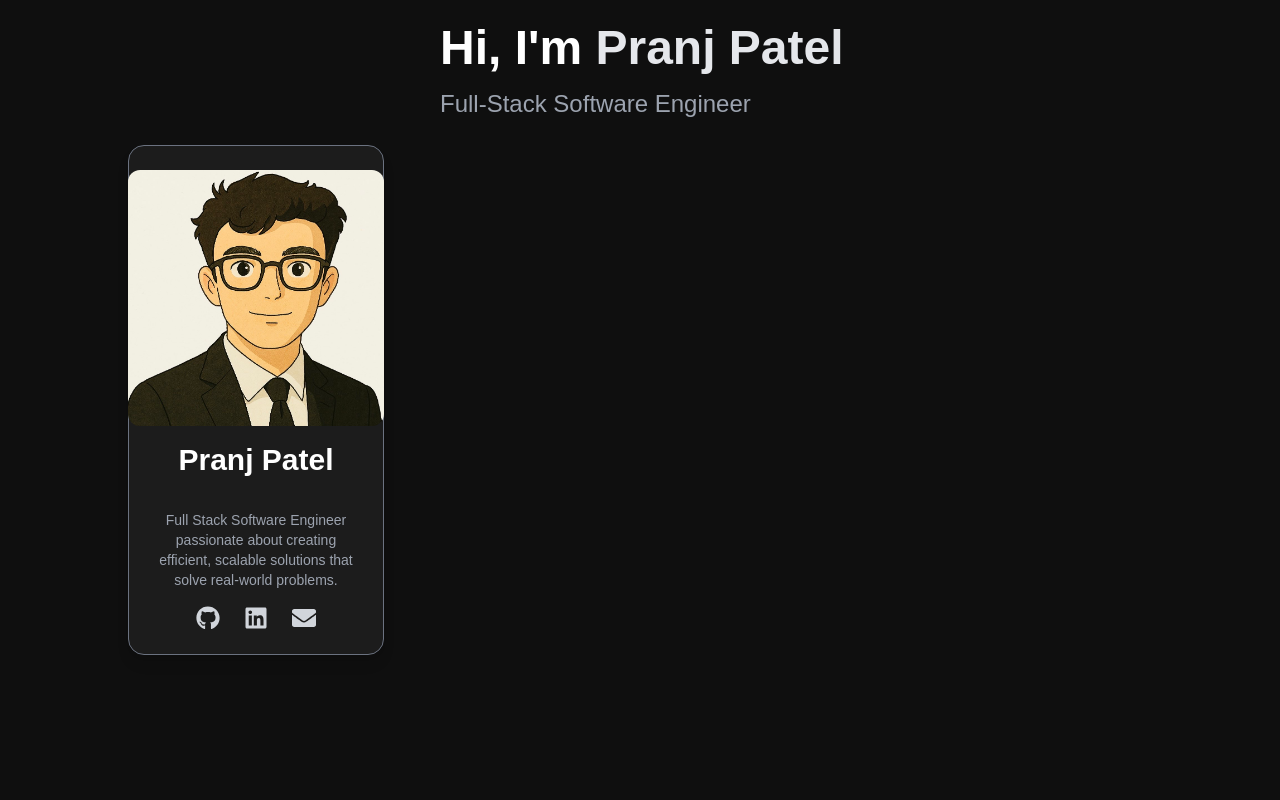
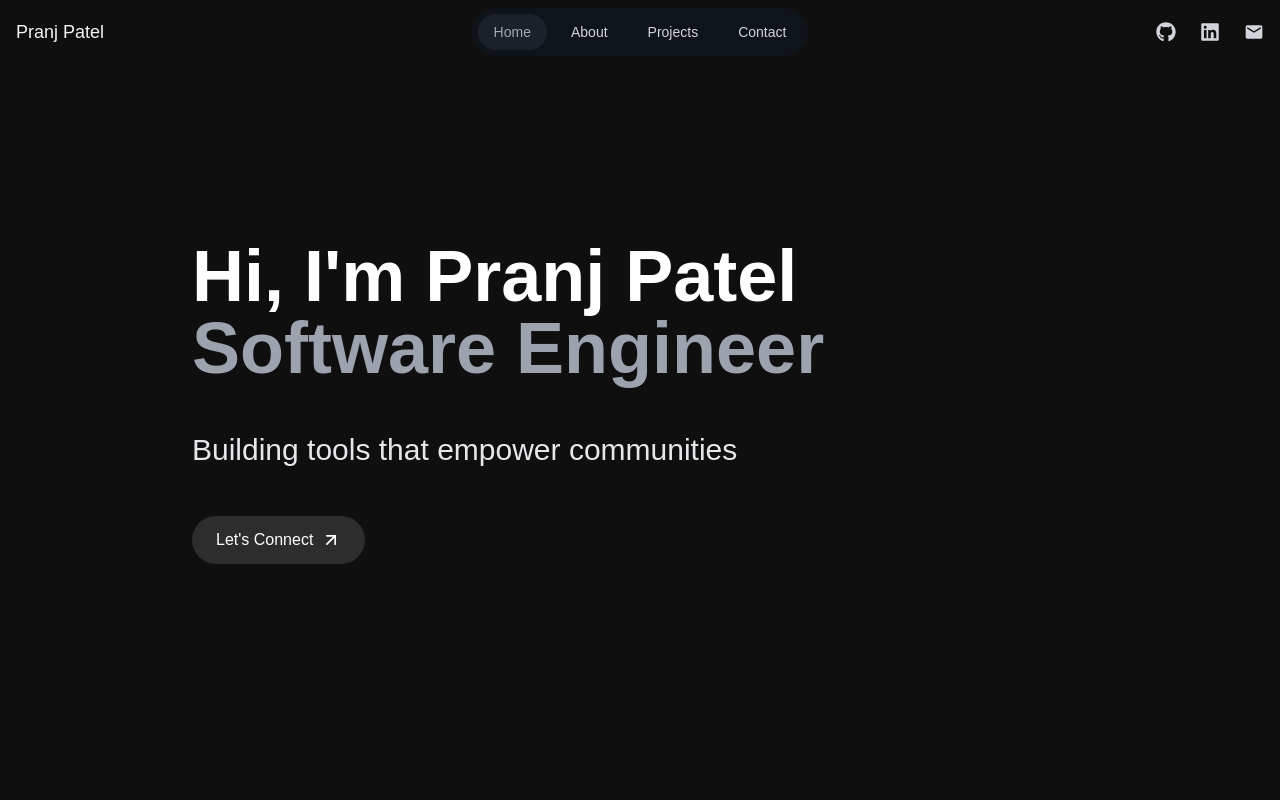
Before and after one commit to Ppatel122/Portfolio, a Next.js app: page / in a window 1280 px wide. Shown: the top 800 px of the page. Built offline with nearby package versions, Linux system fonts and the light colour scheme.

Commit message:
Worked on Landing Screen

```diff
--- a/package.json
+++ b/package.json
@@ -11,13 +11,16 @@
   "dependencies": {
     "@react-three/drei": "^10.0.0",
     "@react-three/fiber": "^9.0.4",
+    "@tsparticles/react": "^3.0.0",
     "@types/three": "^0.173.0",
     "framer-motion": "^12.4.7",
     "next": "15.1.7",
     "react": "^19.0.0",
     "react-dom": "^19.0.0",
     "react-icons": "^5.5.0",
-    "three": "^0.173.0"
+    "react-tsparticles": "^2.12.2",
+    "three": "^0.173.0",
+    "tsparticles": "^3.8.1"
   },
   "devDependencies": {
     "postcss": "^8",
--- a/src/app/components/LandingScreen.jsx
+++ b/src/app/components/LandingScreen.jsx
@@ -1,60 +1,51 @@
 "use client";
 import { motion } from "framer-motion";
-import Image from "next/image";
-import { FaGithub, FaLinkedin, FaEnvelope } from "react-icons/fa";
+import Link from "next/link";
+import { FiArrowUpRight } from "react-icons/fi";
 
 export default function LandingScreen() {
   return (
-    <div className="flex justify-center items-start h-screen overflow-hidden bg-[#0f0f0f] text-white px-4 md:px-12 lg:px-32">
-      <div className="flex w-full max-w-7xl gap-8">
-        {/* Sidebar Wrapper to vertically center */}
-        <div className="w-full md:w-1/4 flex items-center">
-          {/* Sidebar Card */}
-          <div className="bg-[#1c1c1c] p-6 rounded-2xl shadow-lg flex flex-col items-center border border-gray-500 w-full h-fit">
-            <div className="relative w-64 h-64 xl:w-64 xl:h-64 lg:w-48 lg:h-48 md:w-48 md:h-48 rounded-xl overflow-hidden">
-              <Image
-                src="/profile-ghibli.jpg"
-                alt="Pranj Patel"
-                layout="fill"
-                objectFit="cover"
-              />
-            </div>
-            <h2 className="mt-4 text-3xl font-bold text-white">Pranj Patel</h2>
-            <p className="mt-8 text-sm text-gray-400 text-center">
-              Full Stack Software Engineer passionate about creating efficient,
-              scalable solutions that solve real-world problems.
-            </p>
-            <div className="flex gap-6 mt-4 text-gray-300 text-2xl">
-              <a href="https://github.com" target="_blank" rel="noopener noreferrer">
-                <FaGithub />
-              </a>
-              <a href="https://linkedin.com" target="_blank" rel="noopener noreferrer">
-                <FaLinkedin />
-              </a>
-              <a href="mailto:your@email.com">
-                <FaEnvelope />
-              </a>
-            </div>
+    <div className="min-h-screen bg-[#0f0f0f] text-white px-6 md:px-12 lg:px-24">
+      {/* Main Content - Adjusted for navbar removal */}
+      <div className="max-w-4xl mx-auto pt-60"> {/* Added pt-24 for top padding */}
+        <motion.div
+          initial={{ opacity: 0, y: 20 }}
+          animate={{ opacity: 1, y: 0 }}
+          transition={{ duration: 0.6, delay: 0.2 }}
+        >
+          <h1 className="text-6xl md:text-7xl font-bold leading-tight mb-6">
+            Hi, I'm Pranj Patel<br />
+            <span className="text-gray-400">Software Engineer</span>
+          </h1>
+
+          <div className="mt-12 space-y-4">
+            <motion.p
+              initial={{ opacity: 0 }}
+              animate={{ opacity: 1 }}
+              transition={{ duration: 0.6, delay: 0.4 }}
+              className="text-2xl md:text-3xl text-gray-200"
+            >
+              Building tools that empower communities
+            </motion.p>
           </div>
-        </div>
 
-        {/* Main Content */}
-        <div className="w-full md:w-3/4 h-screen p-6">
           <motion.div
-            initial={{ opacity: 0, y: 20 }}
-            animate={{ opacity: 1, y: 0 }}
-            transition={{ duration: 0.6 }}
+            initial={{ opacity: 0 }}
+            animate={{ opacity: 1 }}
+            transition={{ duration: 0.6, delay: 0.6 }}
+            className="mt-12"
           >
-            <h1 className="text-4xl md:text-5xl font-extrabold">
-              Hi, I'm <span className="text-gray-200">Pranj Patel</span>
-            </h1>
-            <p className="text-2xl mt-4 text-gray-400">
-              Full-Stack Software Engineer
-            </p>
+            <Link
+              href="https://linkedin.com/in/yourusername"
+              target="_blank"
+              rel="noopener noreferrer"
+              className="inline-flex items-center gap-2 bg-[#2D2D2D] hover:bg-[#3D3D3D] px-6 py-3 rounded-full transition-all duration-300 group"
+            >
+              <span className="font-medium">Let's Connect</span>
+              <FiArrowUpRight className="w-5 h-5 transition-transform group-hover:rotate-45" />
+            </Link>
           </motion.div>
-
-          {/* Additional content can go here */}
-        </div>
+        </motion.div>
       </div>
     </div>
   );
--- a/src/app/components/Navbar.jsx
+++ b/src/app/components/Navbar.jsx
@@ -6,6 +6,7 @@ import { useState, useEffect } from 'react';
 
 export default function Navbar() {
   const [isScrolled, setIsScrolled] = useState(false);
+  const [activeLink, setActiveLink] = useState('Home');
 
   useEffect(() => {
     const handleScroll = () => {
@@ -27,57 +28,71 @@ export default function Navbar() {
     >
       <div className="max-w-7xl mx-auto px-4">
         <div className="h-16 flex items-center justify-between">
-          <motion.div
+          {/* Left Section - Name */}
+          <div className="flex-1">
+            <motion.span
+              className="text-gray-100 font-medium text-lg"
               initial={{ opacity: 0 }}
-            animate={{ opacity: isScrolled ? 1 : 0 }}
-            className="text-gray-100 font-medium"
+              animate={{ opacity: 1 }}
             >
               Pranj Patel
-          </motion.div>
+            </motion.span>
+          </div>
 
+          {/* Center Section - Links */}
+          <div className="flex-1 flex justify-center">
             <motion.div
-            className="flex space-x-6"
+              className="flex space-x-2 p-1.5 rounded-full bg-gray-900/50 backdrop-blur-sm"
               initial={{ opacity: 0 }}
-            animate={{ opacity: isScrolled ? 1 : 0 }}
+              animate={{ opacity: 1 }}
             >
-            {['About', 'Projects', 'Contact'].map((link) => (
+              {['Home', 'About', 'Projects', 'Contact'].map((link) => (
                 <motion.a
                   key={link}
                   href={`#${link.toLowerCase()}`}
-                className="text-gray-300 hover:text-white text-sm transition-colors"
-                whileHover={{ y: -1 }}
+                  className="relative text-gray-300 hover:text-white text-sm px-4 py-2 rounded-full transition-colors"
+                  onClick={() => setActiveLink(link)}
                 >
                   {link}
+                  {activeLink === link && (
+                    <motion.span
+                      layoutId="activeSection"
+                      className="absolute inset-0 bg-gray-700/30 rounded-full"
+                      transition={{ type: 'spring', bounce: 0.2, duration: 0.6 }}
+                    />
+                  )}
                 </motion.a>
               ))}
             </motion.div>
+          </div>
 
-          <div className="flex items-center space-x-5">
+          {/* Right Section - Social Icons */}
+          <div className="flex-1 flex justify-end">
+            <motion.div
+              className="flex space-x-6 items-center"
+              initial={{ opacity: 0 }}
+              animate={{ opacity: 1 }}
+            >
+              {[
+                { icon: FaGithub, href: "https://github.com/yourusername" },
+                { icon: FaLinkedin, href: "https://linkedin.com/in/yourusername" },
+                { icon: MdEmail, href: "mailto:pranj1012@gmail.com" }
+              ].map((item, index) => (
                 <motion.a
-              href="https://github.com/yourusername"
+                  key={index}
+                  href={item.href}
                   target="_blank"
                   rel="noopener noreferrer"
-              className="text-gray-300 hover:text-white transition-colors"
+                  className="text-gray-300 hover:text-white transition-colors relative group"
                   whileHover={{ scale: 1.1 }}
                 >
-              <FaGithub className="w-6 h-6" />
+                  <item.icon className="w-5 h-5" />
+                  <span className="absolute -bottom-5 left-1/2 -translate-x-1/2 opacity-0 group-hover:opacity-100 text-xs text-gray-400 transition-opacity duration-200">
+                    {index === 0 ? 'GitHub' : index === 1 ? 'LinkedIn' : 'Email'}
+                  </span>
                 </motion.a>
-            <motion.a
-              href="https://linkedin.com/in/yourusername"
-              target="_blank"
-              rel="noopener noreferrer"
-              className="text-gray-300 hover:text-white transition-colors"
-              whileHover={{ scale: 1.1 }}
-            >
-              <FaLinkedin className="w-6 h-6" />
-            </motion.a>
-            <motion.a
-              href="mailto:pranj1012@gmail.com"
-              className="text-gray-300 hover:text-white transition-colors"
-              whileHover={{ scale: 1.1 }}
-            >
-              <MdEmail className="w-6 h-6" />
-            </motion.a>
+              ))}
+            </motion.div>
           </div>
         </div>
       </div>
--- a/src/app/page.js
+++ b/src/app/page.js
@@ -13,7 +13,7 @@ export default function Home() {
   return (
     <div>
       <LandingScreen />
-      {/* <Navbar /> */}
+      <Navbar />
       <About sectionRef={aboutSectionRef} />
       <Projects />
       <Contact />
```
Also changed, not shown: 1 other file (tests, documents, lock files or other folders). Lines whose indentation alone changed are shown as unchanged.
